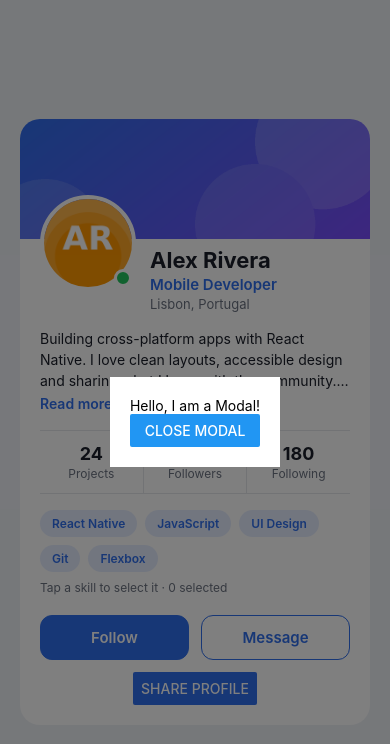
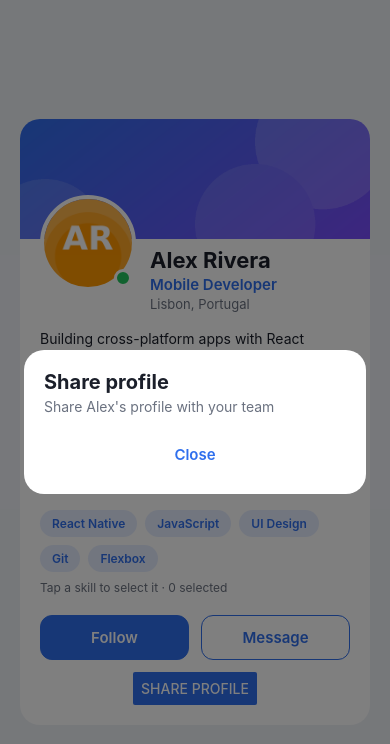
Before and after one commit to Jesi0523/Practical-task-3, a React Native app: screen / in a window 390 px wide. Both pictures are taken after a click on the button "SHARE PROFILE". Shown: the top 744 px of the page. Built offline with nearby package versions, Linux system fonts and the light colour scheme.

Commit message:
step 2: custom modal

```diff
--- a/App.js
+++ b/App.js
@@ -108,6 +108,10 @@ export default function App() {
   };
 
   // TODO STEP 2: write closeModal
+  const closeModal = () => {
+    setModalVisible(false);
+  };
+
   // TODO STEP 4: write handleContactPress and handleConfirmShare
 
   // TODO STEP 5: wrap the whole screen in a SafeAreaView
@@ -271,27 +275,27 @@ export default function App() {
 
       {/* TODO STEP 1-4: add the <Modal> here */}
       <Modal
-        animationType='slide'
+        animationType='fade'
         transparent={true}
         visible={modalVisible}
-        onRequestClose={() => {
-          Alert.alert('Modal has been closed.');
-        }}
+        onRequestClose={closeModal}
       >
-        <View
-          style={{
-            flex: 1,
-            justifyContent: 'center',
-            alignItems: 'center',
-            backgroundColor: 'rgba(0, 0, 0, 0.5)',
-          }}
-        >
-          <View style={{ backgroundColor: 'white', padding: 20 }}>
-            <Text>Hello, I am a Modal!</Text>
-            <Button
-              title='Close Modal'
-              onPress={() => setModalVisible(!modalVisible)}
-            />
+        <View style={styles.overlay}>
+          <Pressable style={StyleSheet.absoluteFill} onPress={closeModal} />
+          <View style={styles.sheet}>
+            <Text style={styles.sheetTitle}>Share profile</Text>
+            <Text style={styles.sheetText}>
+              Share Alex's profile with your team
+            </Text>
+            <Pressable
+              style={({ pressed }) => [
+                styles.sheetClose,
+                pressed && styles.sheetCloseText,
+              ]}
+              onPress={closeModal}
+            >
+              <Text style={styles.sheetCloseText}>Close</Text>
+            </Pressable>
           </View>
         </View>
       </Modal>
@@ -521,4 +525,127 @@ const styles = StyleSheet.create({
     marginTop: 12,
     alignItems: 'center',
   },
+  // NEW
+  overlay: {
+    flex: 1,
+    justifyContent: 'center',
+    alignItems: 'center',
+    padding: 24,
+    backgroundColor: 'rgba(0, 0, 0, 0.5)',
+  },
+  sheet: {
+    width: '100%',
+    maxWidth: 420,
+    padding: 20,
+    borderRadius: 20,
+    backgroundColor: COLORS.card,
+  },
+  sheetTitle: {
+    fontSize: 20,
+    fontWeight: '700',
+    color: COLORS.text,
+  },
+  sheetText: {
+    marginTop: 4,
+    marginBottom: 12,
+    fontSize: 14,
+    color: COLORS.muted,
+  },
+  sheetClose: {
+    marginTop: 8,
+    paddingVertical: 10,
+    alignItems: 'center',
+  },
+  sheetCloseText: {
+    fontSize: 15,
+    fontWeight: '600',
+    color: COLORS.primary,
+  },
+  sectionTitle: {
+    marginTop: 18,
+    marginBottom: 10,
+    fontSize: 12,
+    fontWeight: '700',
+    letterSpacing: 0.5,
+    color: COLORS.muted,
+  },
+  projectsRow: {
+    gap: 12,
+    paddingRight: 4,
+  },
+  projectCard: {
+    width: 140,
+    padding: 14,
+    borderRadius: 14,
+    backgroundColor: COLORS.primaryLight,
+  },
+  projectName: {
+    fontSize: 15,
+    fontWeight: '700',
+    color: COLORS.text,
+  },
+  projectTech: {
+    marginTop: 4,
+    fontSize: 12,
+    color: COLORS.muted,
+  },
+  projectStars: {
+    marginTop: 12,
+    fontSize: 13,
+    fontWeight: '600',
+    color: COLORS.primary,
+  },
+  contactList: {
+    maxHeight: 240,
+    borderTopWidth: 1,
+    borderBottomWidth: 1,
+    borderColor: COLORS.border,
+  },
+  contactRow: {
+    flexDirection: 'row',
+    justifyContent: 'space-between',
+    alignItems: 'center',
+    paddingVertical: 12,
+  },
+  contactName: {
+    fontSize: 15,
+    color: COLORS.text,
+  },
+  checkbox: {
+    width: 22,
+    height: 22,
+    borderRadius: 11,
+    borderWidth: 1.5,
+    borderColor: COLORS.offline,
+    alignItems: 'center',
+    justifyContent: 'center',
+  },
+  checkboxSelected: {
+    borderColor: COLORS.primary,
+    backgroundColor: COLORS.primary,
+  },
+  checkMark: {
+    fontSize: 13,
+    fontWeight: '700',
+    color: '#FFFFFF',
+  },
+  shareButton: {
+    marginTop: 16,
+    paddingVertical: 12,
+    borderRadius: 12,
+    alignItems: 'center',
+    backgroundColor: COLORS.primary,
+  },
+  shareButtonDisabled: {
+    backgroundColor: COLORS.offline,
+  },
+  shareButtonText: {
+    fontSize: 15,
+    fontWeight: '600',
+    color: '#FFFFFF',
+  },
+  safe: {
+    flex: 1,
+    backgroundColor: COLORS.background,
+  },
 });
```
